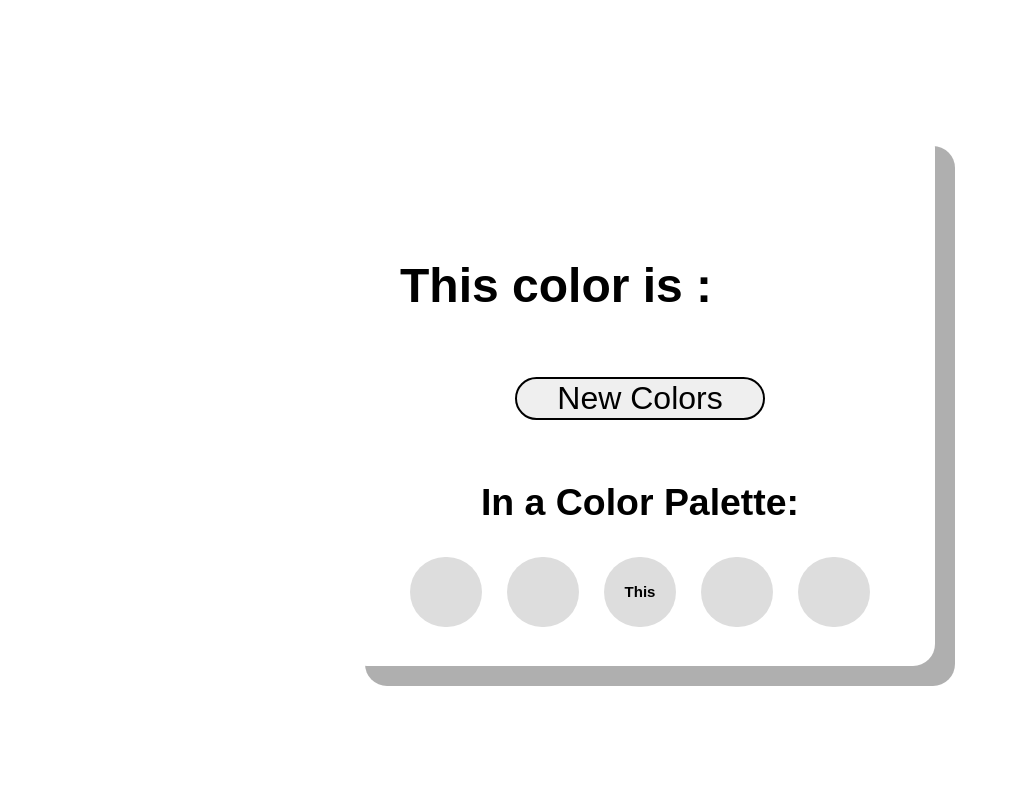
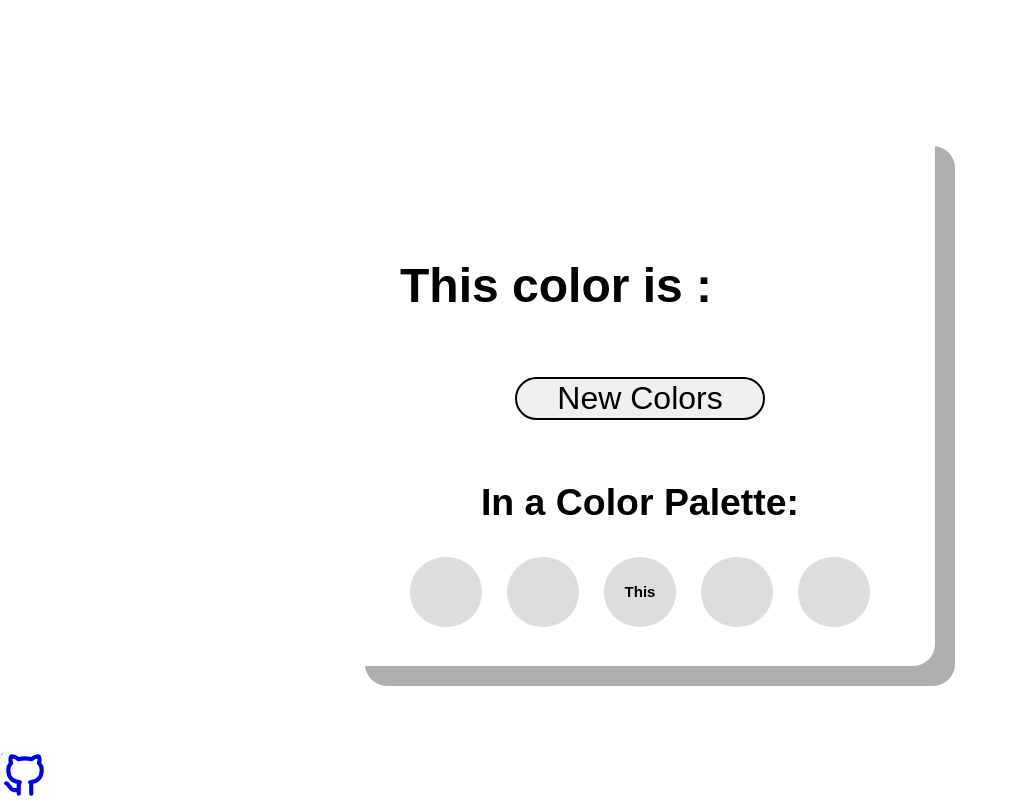
Before and after one commit to Gravyard-Gay/Color-Randomizer, a plain HTML site: page index.html in a window 1280 px wide. Shown: the whole page, without its empty margins (0-1018 px from the left). Drawn offline with Linux system fonts and the light colour scheme.

Commit message:
Added Github repo Button

```diff
--- a/index.html
+++ b/index.html
@@ -23,9 +23,13 @@
             </div>
         </div>
     </div>
-
-
-
+    <a href="https://github.com/Gravyard-Gay/Color-Randomizer" class="icon">
+        <svg xmlns="http://www.w3.org/2000/svg" class="icon icon-tabler icon-tabler-brand-github" width="24" height="24" viewBox="0 0 24 24" stroke-width="2" stroke="currentColor" fill="none" stroke-linecap="round" stroke-linejoin="round">
+            <path stroke="none" d="M0 0h24v24H0z" fill="none"></path>
+            <path d="M9 19c-4.3 1.4 -4.3 -2.5 -6 -3m12 5v-3.5c0 -1 .1 -1.4 -.5 -2c2.8 -.3 5.5 -1.4 5.5 -6a4.6 4.6 0 0 0 -1.3 -3.2a4.2 4.2 0 0 0 -.1 -3.2s-1.1 -.3 -3.5 1.3a12.3 12.3 0 0 0 -6.2 0c-2.4 -1.6 -3.5 -1.3 -3.5 -1.3a4.2 4.2 0 0 0 -.1 3.2a4.6 4.6 0 0 0 -1.3 3.2c0 4.6 2.7 5.7 5.5 6c-.6 .6 -.6 1.2 -.5 2v3.5"></path>
+         </svg>
+         <span>Github Repo</span>
+    </a>
     <script src="scripts/app.js"></script>
 </body>
 </html>
--- a/styles/style.css
+++ b/styles/style.css
@@ -7,6 +7,7 @@ body {
     font-family: sans-serif;
     min-height: 97vh;
     display: flex;
+    flex-direction: column;
     justify-content: center;
     align-items: center;
     background: var(--gen-col);
@@ -76,8 +77,17 @@ button:hover {
 .in-container {
     translate: 0 3rem;
 }
+.icon {
+    background-color: white;
+    border-radius: 10px;
+    width: 50px;
+    height: 50px;
+    position: absolute;
+    bottom: 0;
+    left: 0;
+}
 
-@media only screen and (max-width: 600px) {
+@media only screen and (max-width: 500px) {
     body {
         scale: 0.7;
     }
```
Also changed, not shown: 1 other file.
